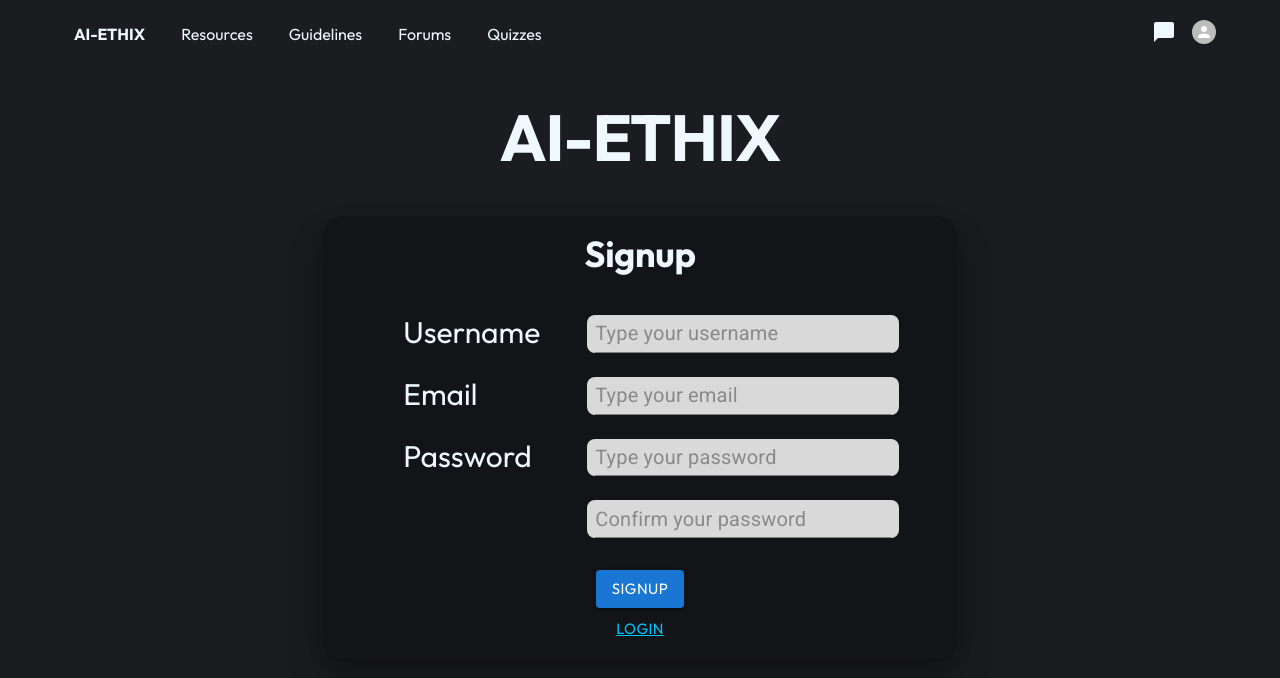
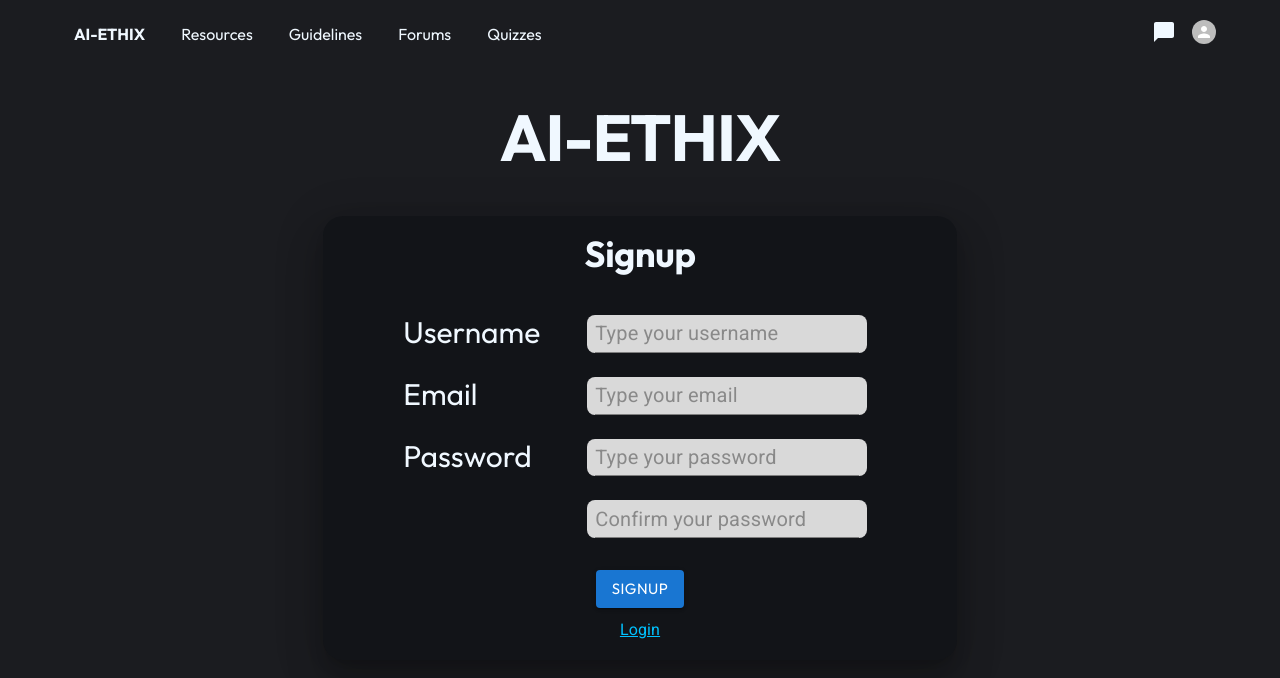
Before and after one commit to XNORF/AI-ETHIX, a React (Vite) app in the folder frontend/: page /signup in a window 1280 px wide. Shown: the top 678 px of the page. Built offline with nearby package versions, Linux system fonts and the light colour scheme.

Commit message:
Update Signup.jsx

```diff
--- a/frontend/src/pages/Signup.jsx
+++ b/frontend/src/pages/Signup.jsx
@@ -9,7 +9,7 @@ const boxStyle = {
 };
 
 const textFieldStyle = {
-    width: "80%",
+    width: "100%",
     bgcolor: "#D9D9D9",
     borderRadius: 2,
     px: 1,
@@ -28,43 +28,43 @@ const Signup = () => {
                         Signup
                     </Typography>
                     <Grid container sx={{ mt: 5 }}>
-                        <Grid item md={5}>
+                        <Grid item md={5} sm={12}>
                             <Typography variant="h3" sx={{ ml: 10 }}>
                                 Username
                             </Typography>
                         </Grid>
 
-                        <Grid item md={7}>
+                        <Grid item md={5} sm={12}>
                             <TextField variant="standard" sx={textFieldStyle} placeholder="Type your username" />
                         </Grid>
                     </Grid>
 
                     <Grid container sx={{ mt: 3 }}>
-                        <Grid item md={5}>
+                        <Grid item md={5} sm={12}>
                             <Typography variant="h3" sx={{ ml: 10 }}>
                                 Email
                             </Typography>
                         </Grid>
 
-                        <Grid item md={7}>
+                        <Grid item md={5} sm={12}>
                             <TextField variant="standard" sx={textFieldStyle} placeholder="Type your email" />
                         </Grid>
                     </Grid>
                     <Grid container sx={{ mt: 3 }}>
-                        <Grid item md={5}>
+                        <Grid item md={5} sm={12}>
                             <Typography variant="h3" sx={{ ml: 10 }}>
                                 Password
                             </Typography>
                         </Grid>
 
-                        <Grid item md={7}>
+                        <Grid item md={5} sm={12}>
                             <TextField variant="standard" sx={textFieldStyle} placeholder="Type your password" type="password" />
                         </Grid>
                     </Grid>
                     <Grid container sx={{ my: 3 }}>
-                        <Grid item md={5}></Grid>
+                        <Grid item md={5} sm={12}></Grid>
 
-                        <Grid item md={7}>
+                        <Grid item md={5} sm={12}>
                             <TextField variant="standard" sx={textFieldStyle} placeholder="Confirm your password" type="password" />
                         </Grid>
                     </Grid>
@@ -74,7 +74,7 @@ const Signup = () => {
                         </Button>
                         <br />
                         <Link to="/login">
-                            <Typography variant="button">Login</Typography>
+                            <Typography variant="subtitle1">Login</Typography>
                         </Link>
                     </Box>
                 </Box>
```
